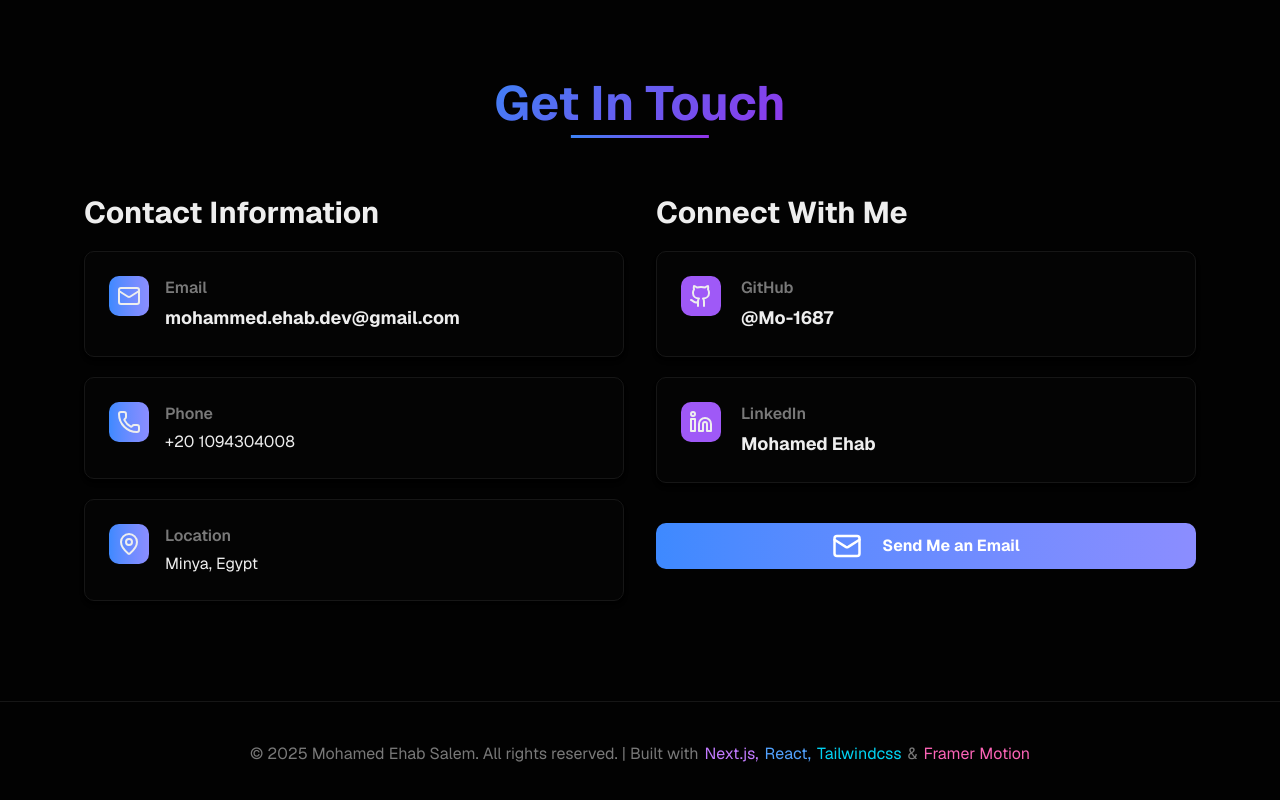
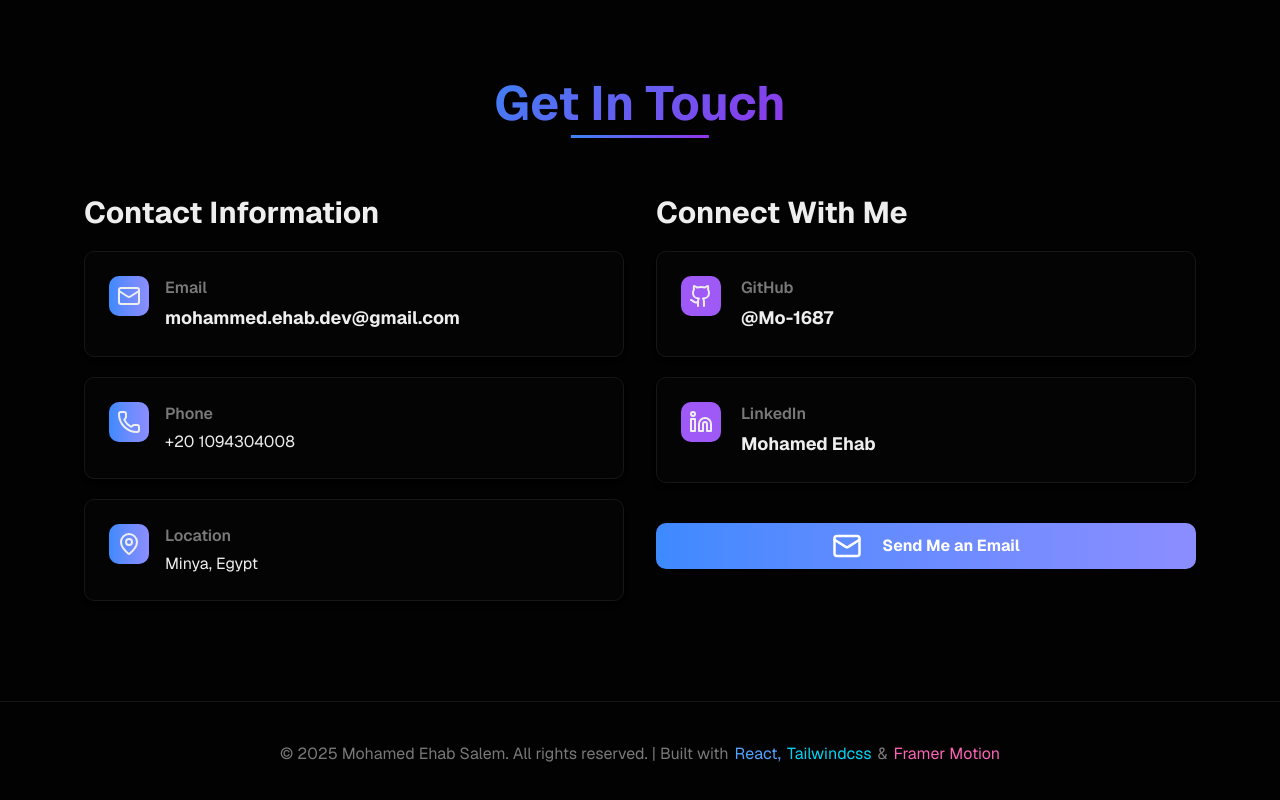
Before and after one commit to Mo-1687/portfolio, a React (Vite) app: page / in a window 1280 px wide. Shown: the part 4057-4857 px from the top of the page. Built offline with nearby package versions, Linux system fonts and the light colour scheme.

Commit message:
remove next from tech that has been used

```diff
--- a/src/Components/Footer/Footer.tsx
+++ b/src/Components/Footer/Footer.tsx
@@ -2,7 +2,6 @@ const Footer = () => {
   return (
     <div className="py-10 mt-5 px-5 md:px-10 flex flex-wrap items-center justify-center border-border border-t text-center gap-1.5 text-accent-foreground/50">
       © 2025 Mohamed Ehab Salem. All rights reserved. | Built with
-      <span className="text-purple-400"> Next.js,</span>
       <span className="text-blue-400"> React,</span>
       <span className="text-cyan-400"> Tailwindcss</span>&
       <span className="text-pink-400"> Framer Motion</span>
```
